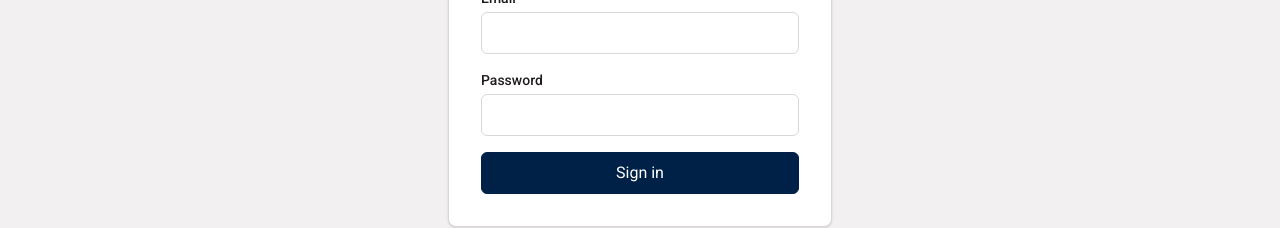
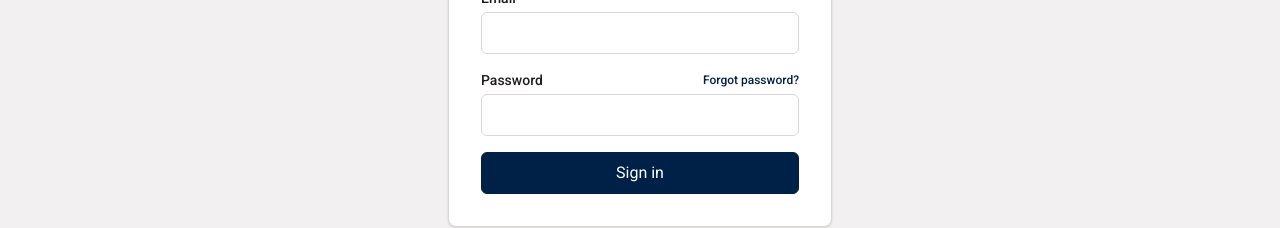
Before and after one commit to bgonzalezbustamante/research-dashboard, a Next.js app: page /login in a window 1280 px wide. Shown: the part 411-639 px from the top of the page. Built offline with nearby package versions, Linux system fonts and the light colour scheme.

Commit message:
Add password recovery link to sign in

```diff
--- a/app/login/page.tsx
+++ b/app/login/page.tsx
@@ -1,3 +1,5 @@
+import Link from 'next/link'
+
 import { login } from './actions'
 import OxfordLogo from '@/components/oxford-logo'
 import SiteFooter from '@/components/site-footer'
@@ -6,13 +8,14 @@ import Button from '@/components/ui/button'
 type LoginPageProps = {
   searchParams: Promise<{
     error?: string
+    message?: string
   }>
 }
 
 export default async function LoginPage({
   searchParams,
 }: LoginPageProps) {
-  const { error } = await searchParams
+  const { error, message } = await searchParams
 
   return (
     <div className="flex min-h-screen flex-col bg-oxford-off-white text-oxford-charcoal">
@@ -30,6 +33,12 @@ export default async function LoginPage({
             <p className="mb-6 mt-2 text-sm text-oxford-ash">
               Sign in to continue.
             </p>
+
+            {message && (
+              <p className="mb-4 rounded-md border border-green-200 bg-green-50 px-3 py-2 text-sm leading-5 text-green-800">
+                {message}
+              </p>
+            )}
 
             <form action={login} className="space-y-4">
               <div>
@@ -51,12 +60,21 @@ export default async function LoginPage({
               </div>
 
               <div>
-                <label
-                  htmlFor="password"
-                  className="mb-1 block text-sm font-medium text-oxford-charcoal"
-                >
-                  Password
-                </label>
+                <div className="mb-1 flex items-center justify-between gap-4">
+                  <label
+                    htmlFor="password"
+                    className="block text-sm font-medium text-oxford-charcoal"
+                  >
+                    Password
+                  </label>
+
+                  <Link
+                    href="/auth/forgot-password"
+                    className="text-xs font-medium text-oxford-blue underline-offset-4 hover:underline"
+                  >
+                    Forgot password?
+                  </Link>
+                </div>
 
                 <input
                   id="password"
@@ -81,7 +99,6 @@ export default async function LoginPage({
               >
                 Sign in
               </Button>
-
             </form>
           </div>
         </div>
```
